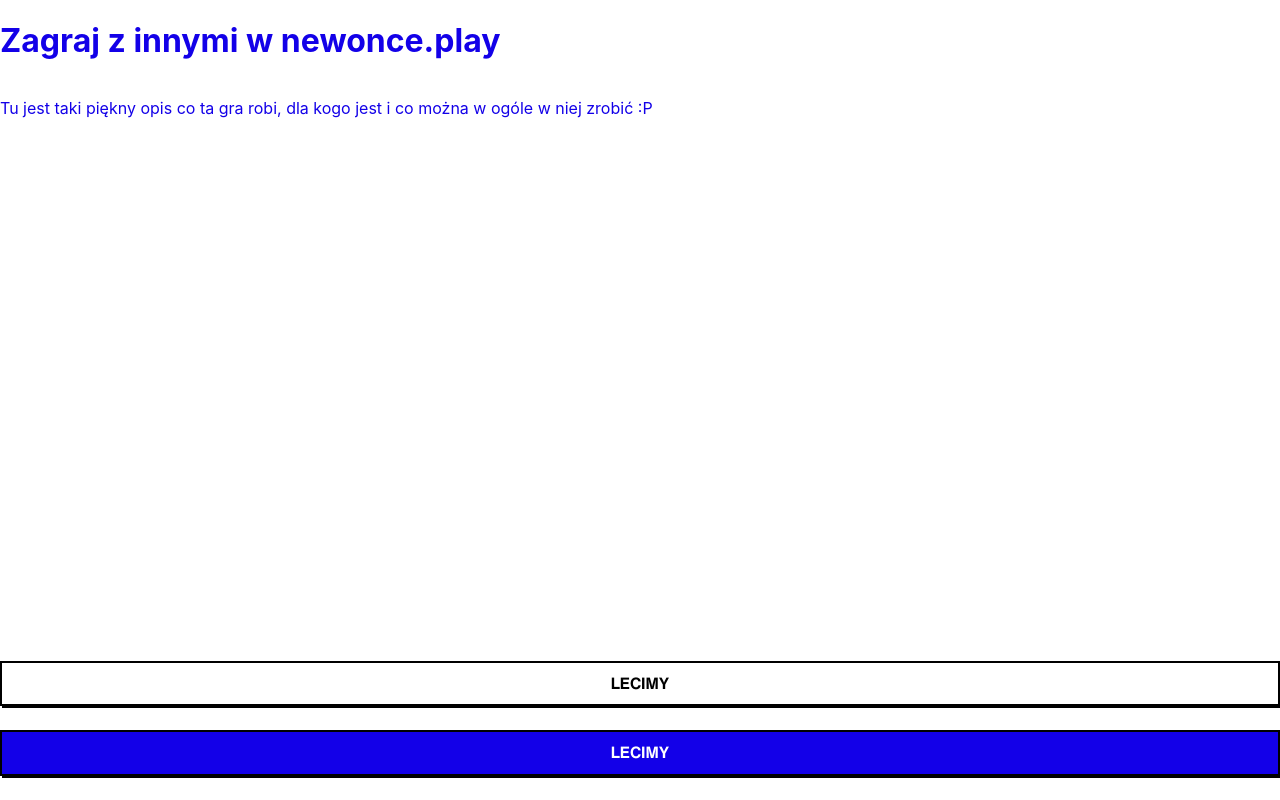
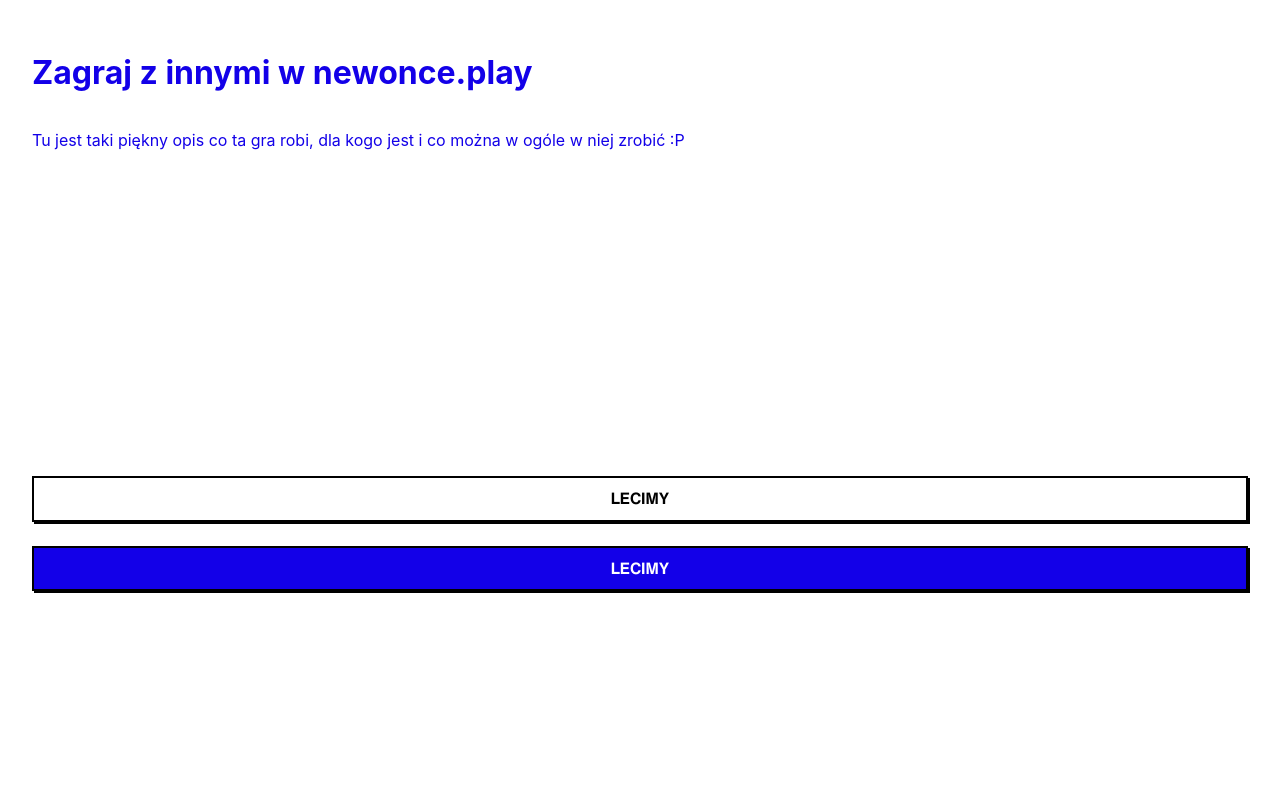
Before and after one commit to emlagowski/newoncequiz, a React (Create React App) app: page / in a window 1280 px wide. Built offline with nearby package versions, Linux system fonts and the light colour scheme.

Commit message:
add padding

```diff
--- a/src/App.css
+++ b/src/App.css
@@ -7,6 +7,7 @@
   display: flex;
   flex-direction: column;
   justify-content: center;
+  padding: 32px;
 }
 
 .App-logo {
--- a/src/index.css
+++ b/src/index.css
@@ -4,7 +4,7 @@
 }
 
 html, #root, .App {
-  height: 100%;
+  height: 90%;
 }
 
 body {
```
